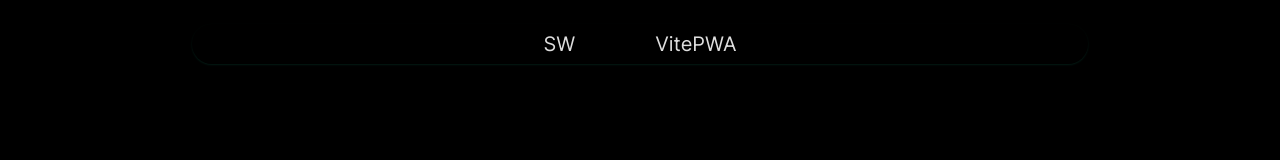
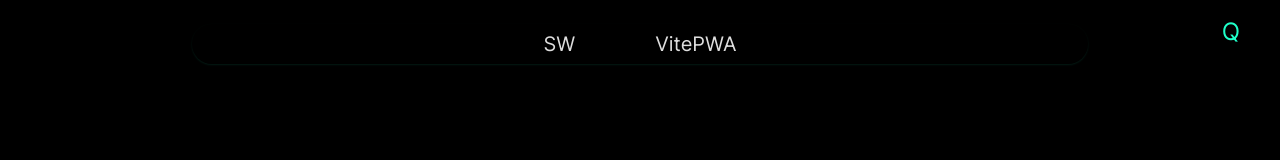
Before and after one commit to Schubzz/SWFirst, a React (Vite) app: page / in a window 1280 px wide. Shown: the top 160 px of the page. Built offline with nearby package versions, Linux system fonts and the light colour scheme.

Commit message:
added sources Button for downloading relevant sources

```diff
--- a/src/Components/Menu.tsx
+++ b/src/Components/Menu.tsx
@@ -1,4 +1,5 @@
-import {Link} from "react-router-dom";
+import { Link } from "react-router-dom";
+
 
 const Menu = () => {
     return (
--- /dev/null
+++ b/src/Components/QDownload.tsx
@@ -0,0 +1,50 @@
+import { useState } from 'react';
+
+const QuellenDownload = () => {
+    const [dialogVisible, setDialogVisible] = useState(false);
+
+    const toggleDialog = () => {
+        setDialogVisible(!dialogVisible);
+    };
+
+    return (
+        <>
+            <button
+                className="text-accent text-2xl fixed top-[2vh] right-10 z-30"
+                onClick={toggleDialog}
+                aria-label="Download Quellen"
+            >
+                Q
+            </button>
+
+            {dialogVisible && (
+                <div className="fixed top-[10vh] right- w-full flex items-center justify-center z-30">
+                    <div className="bg-black text-slate-300 custom-shadow p-6 rounded-lg shadow-lg max-w-md w-full">
+                        <h2 className="text-3xl font-bold mb-4 text-center">Wertvolle Quellen für das Projekt</h2>
+                        <p className="font-normal mb-4">
+                            Um dir den Einstieg in das Thema Service Worker zu erleichtern, habe ich ein PDF-Dokument erstellt,
+                            das die wichtigsten und hilfreichsten Quellen für mein Projekt vorstellt. Du kannst das Dokument
+                            über den folgenden Link herunterladen:
+                        </p>
+                        <a
+                            href="/Quellen.pdf"
+                            download
+                            onClick={toggleDialog}
+                            className="bg-accent text-black font-bold px-4 py-2 rounded hover:bg-accent-dark block text-center"
+                        >
+                            Quellen herunterladen
+                        </a>
+                        <button
+                            className="mt-4 text-accent text-center w-full"
+                            onClick={toggleDialog}
+                        >
+                            Schließen
+                        </button>
+                    </div>
+                </div>
+            )}
+        </>
+    );
+};
+
+export default QuellenDownload;
--- a/src/Pages/SW.tsx
+++ b/src/Pages/SW.tsx
@@ -12,10 +12,12 @@ import BestPractices from "../Sections/SW/BestPractices.tsx";
 import VitePWA from "../Sections/SW/VitePWA.tsx"
 import SWIntro from "../Sections/SW/SWIntro.tsx";
 import Menu from "../Components/Menu.tsx";
+import QuellenDownload from "../Components/QDownload.tsx";
 
 const Sw = () => {
   return (
-    <div>
+    <div className="relative">
+      <QuellenDownload />
       <Menu />
       <SWIntro />
       <Description />
```
Also changed, not shown: icons/icon-256x256.png (deleted), 1 other file (tests, documents, lock files or other folders).
